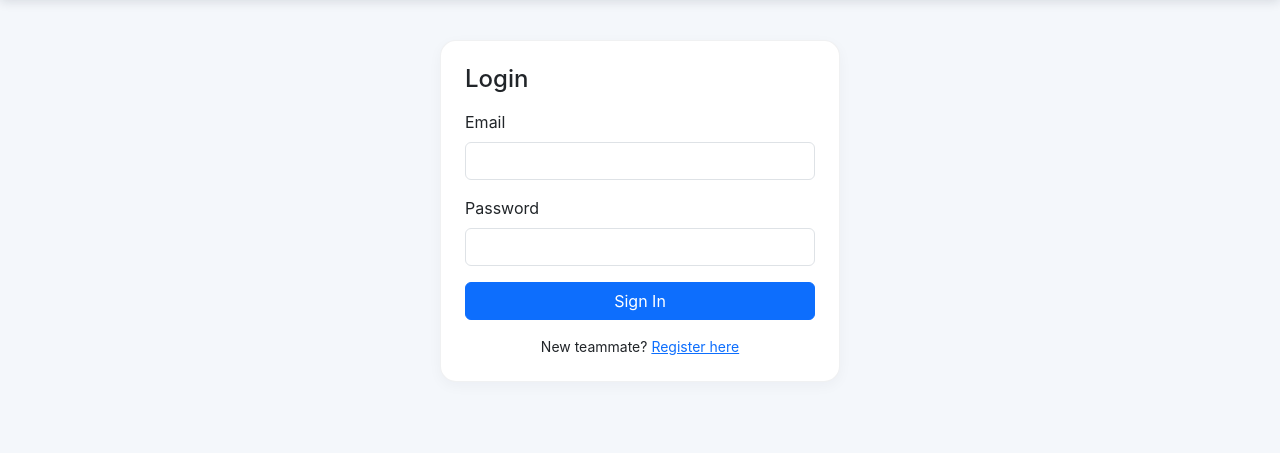
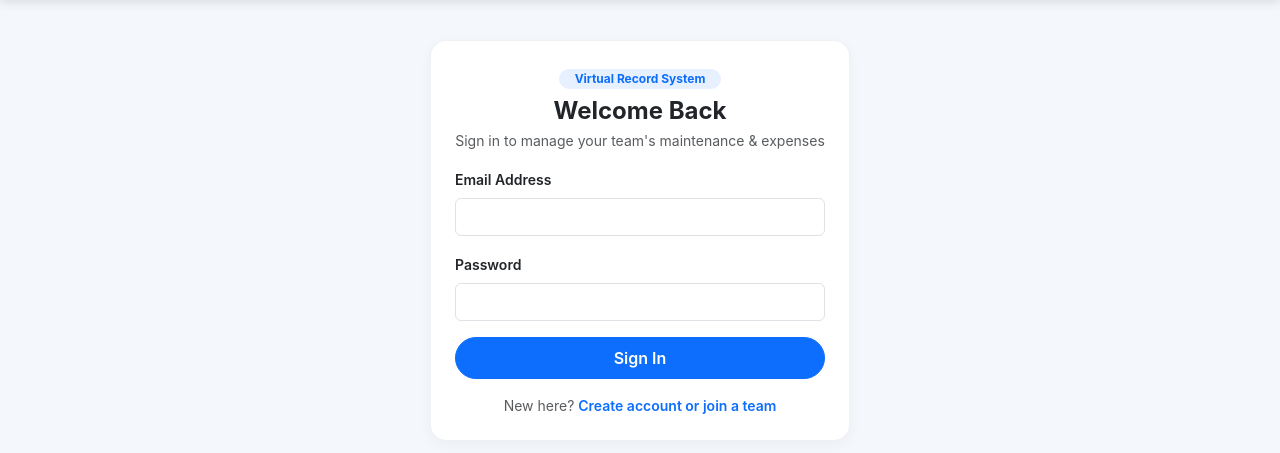
Before and after one commit to Bmk265/Tharvatha-Cheptha, a Flask app: page /login in a window 1280 px wide. Shown: the part 44-497 px from the top of the page. Run offline with Flask 3, Linux system fonts and the light colour scheme.

Commit message:
Update login.html

```diff
--- a/templates/login.html
+++ b/templates/login.html
@@ -1,18 +1,24 @@
 {% extends "base.html" %}
 {% block content %}
-<div class="card p-4 mx-auto mt-4" style="max-width: 400px;">
-  <h4 class="mb-3">Login</h4>
+<div class="card p-4 mx-auto mt-4" style="max-width: 420px;">
+  <div class="text-center mb-3">
+    <span class="badge bg-primary bg-opacity-10 text-primary px-3 py-1 rounded-pill mb-2">Virtual Record System</span>
+    <h4 class="fw-bold mb-1">Welcome Back</h4>
+    <p class="text-muted small mb-0">Sign in to manage your team's maintenance & expenses</p>
+  </div>
   <form method="POST">
     <div class="mb-3">
-      <label class="form-label">Email</label>
+      <label class="form-label small fw-semibold">Email Address</label>
       <input type="email" name="email" class="form-control" required>
     </div>
     <div class="mb-3">
-      <label class="form-label">Password</label>
+      <label class="form-label small fw-semibold">Password</label>
       <input type="password" name="password" class="form-control" required>
     </div>
-    <button class="btn btn-primary w-100">Sign In</button>
+    <button class="btn btn-primary w-100 rounded-pill py-2 fw-semibold">Sign In</button>
   </form>
-  <p class="mt-3 mb-0 text-center small">New teammate? <a href="{{ url_for('register') }}">Register here</a></p>
+  <p class="mt-3 mb-0 text-center small text-muted">
+    New here? <a href="{{ url_for('register') }}" class="fw-semibold text-decoration-none">Create account or join a team</a>
+  </p>
 </div>
 {% endblock %}
```
